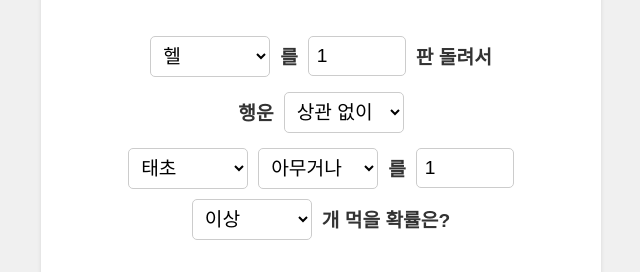
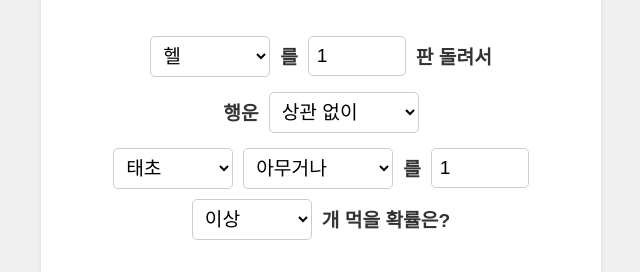
Before and after one commit to skylunxi0513-bit/HwadoWeb, a website: page calc.html in a window 1280 px wide. Shown: the part 204-476 px from the top of the page, without its empty margins (319-959 px from the left). Drawn offline with Linux system fonts and the light colour scheme.

Commit message:
feat: adjust dropdown widths and refine item selection layout

```diff
--- a/calc.html
+++ b/calc.html
@@ -29,6 +29,13 @@
         /* Specific width for smaller number inputs */
         #runs, #luck-runs, #item-count {
             width: 80px;
+        }
+        /* New styles for dropdowns that need more width */
+        #luck-type { /* For "2번 터진판이" */
+            width: 150px; /* Increased width */
+        }
+        #item-subtype { /* For "아무거나" */
+            width: 150px; /* Increased width */
         }
         .input-group {
             display: flex;
```
